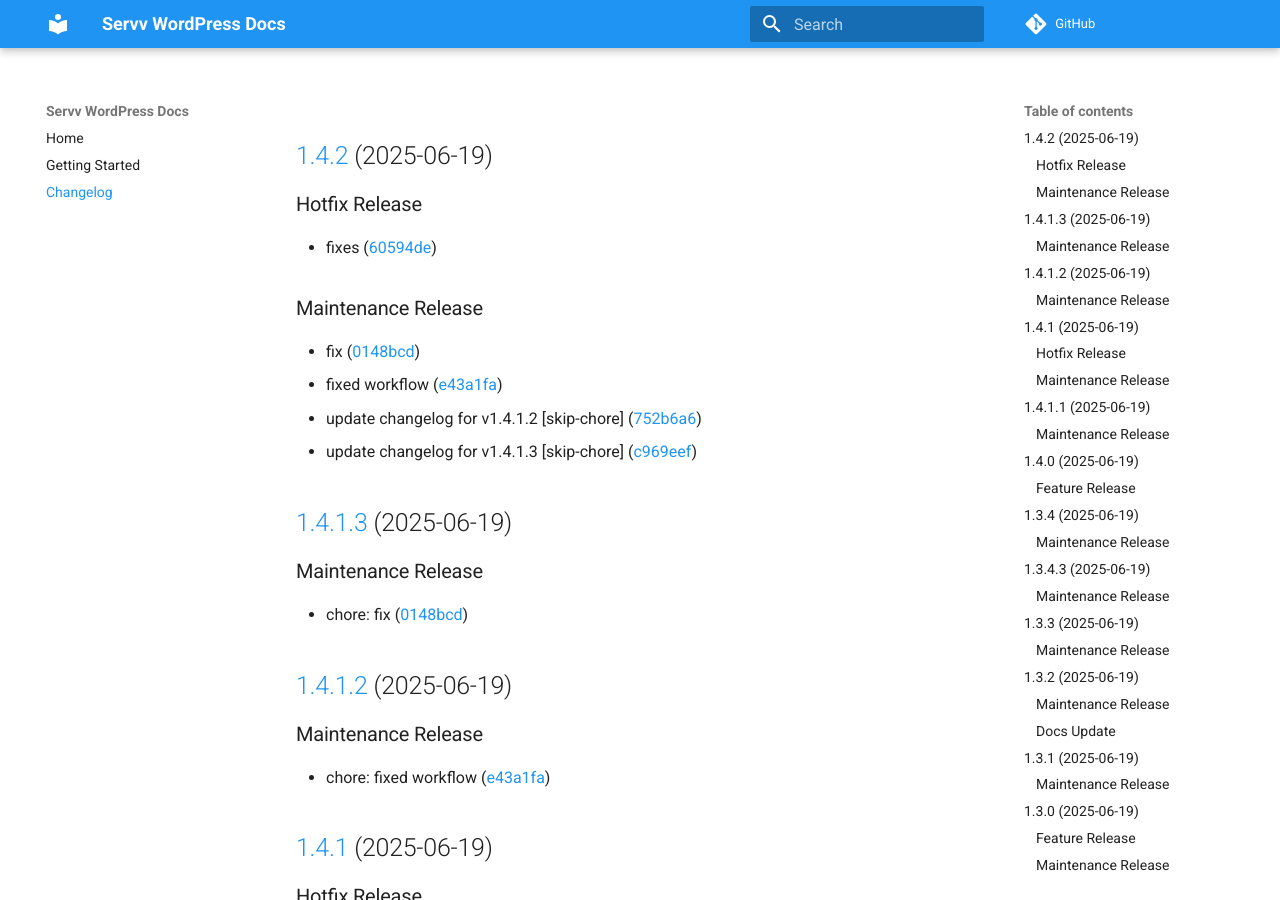
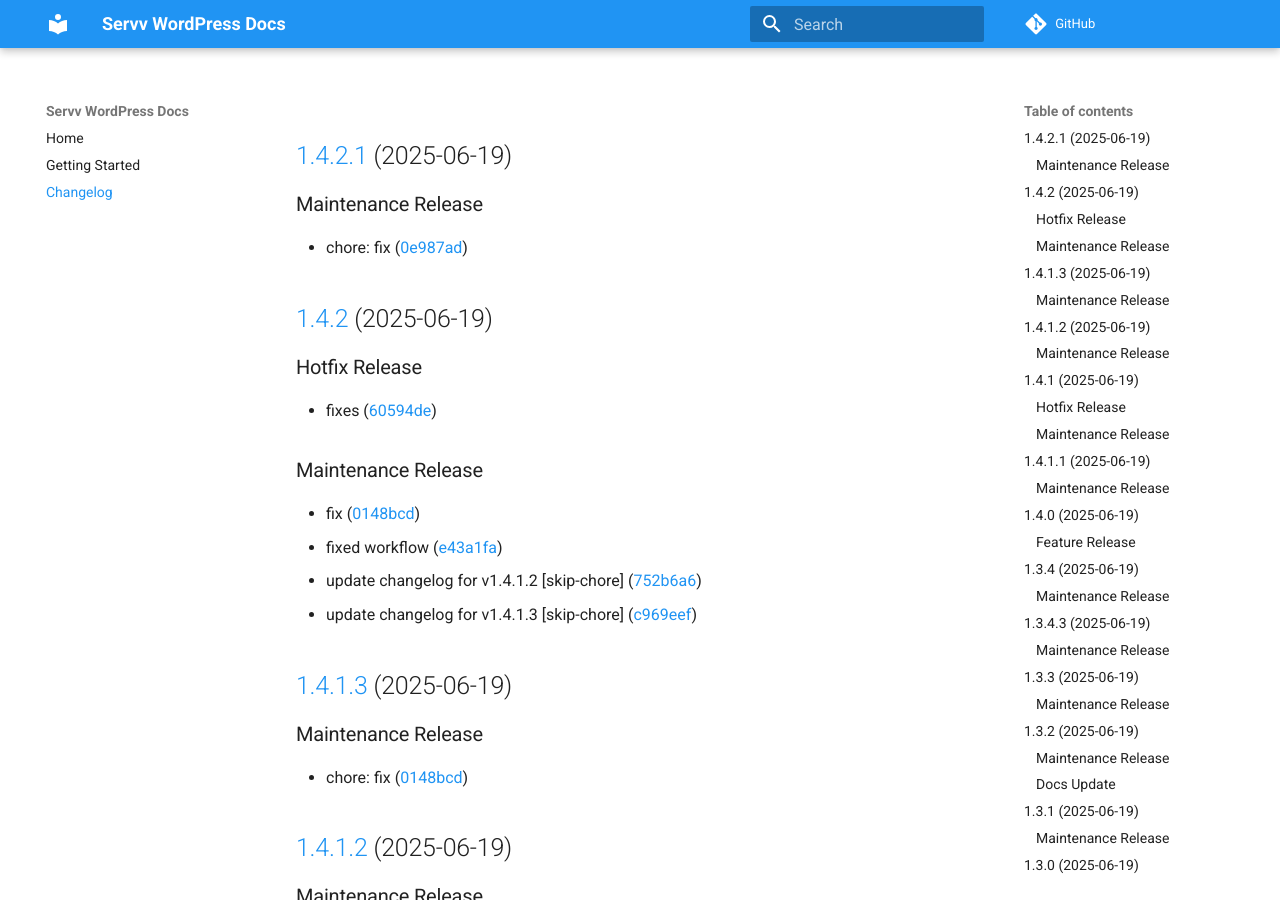
Before and after one commit to varuncoderise/demo_docs, an MkDocs documentation site: the page built from docs/changelog.md, in a window 1280 px wide and 900 px high. Built offline with MkDocs 1.6.1 and Material for MkDocs 9.7.7, drawn with Linux system fonts in a browser that asks for light colours; comment, search, counter and statistics services are not loaded.

Commit message:
Update changelog from v1.4.2.1

```diff
--- a/docs/changelog.md
+++ b/docs/changelog.md
@@ -1,3 +1,9 @@
+## [1.4.2.1](https://github.com/varuncoderise/demo-plugin/compare/v1.4.2...v1.4.2.1) (2025-06-19)
+
+### Maintenance Release
+
+* chore: fix ([0e987ad](https://github.com/varuncoderise/demo-plugin/commit/0e987ad8afc8cadd2137d942430777a126e4ef52))
+
 ## [1.4.2](https://github.com/varuncoderise/demo-plugin/compare/v1.4.1...v1.4.2) (2025-06-19)
 
 ### Hotfix Release
```
